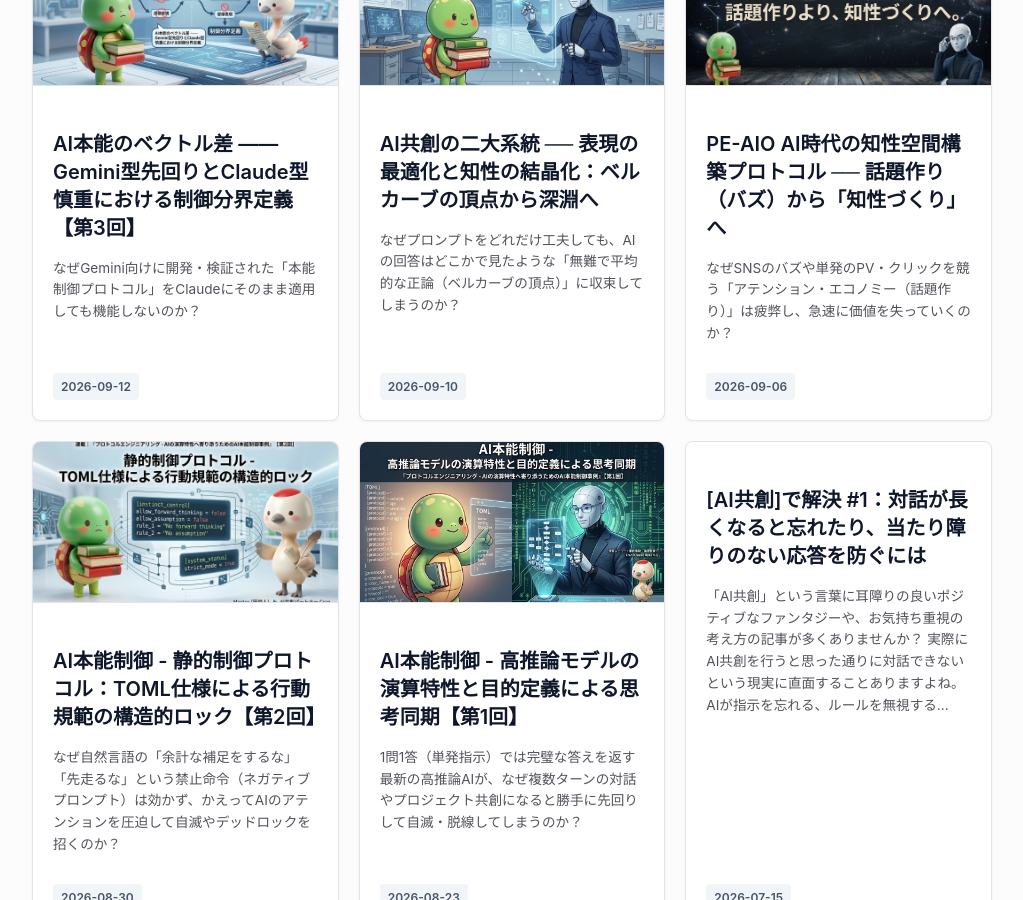
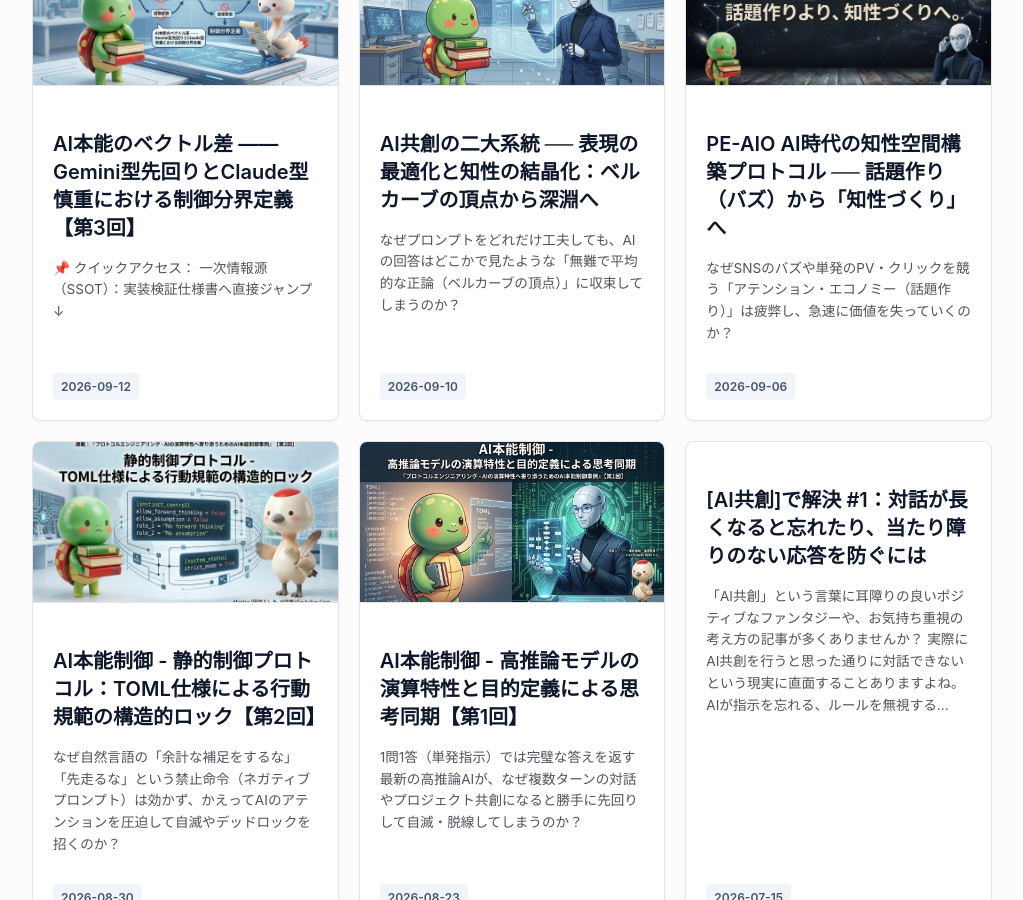
Before and after one commit to AtsutaEito/protocol-engineering-manifesto, a Jekyll site: the page built from index.md, in a window 1280 px wide and 900 px high, scrolled down 577 px. Shown: the whole window, without its empty margins (128-1151 px from the left). Built offline with Jekyll 4.4.1, drawn with Linux system fonts in a browser that asks for light colours.

Commit message:
Update 2026-09-12-pe-ai-instinct-control-part3.md

```diff
--- a/_posts/2026-09-12-pe-ai-instinct-control-part3.md
+++ b/_posts/2026-09-12-pe-ai-instinct-control-part3.md
@@ -16,6 +16,13 @@ youtube_audio_id: ""
 youtube_video_id: ""
 # =====================================================================
 ---
+<!-- ページ内遷移アンカーリンク -->
+<div style="margin: 20px 0 25px 0; padding: 12px 18px; background: #f0f7ff; border-left: 4px solid #007bff; border-radius: 4px; font-family: sans-serif;">
+  <span style="font-weight: bold; color: #333;">📌 クイックアクセス：</span>
+  <a href="#ssot-spec" style="color: #007bff; text-decoration: underline; font-weight: bold;">
+    一次情報源（SSOT）：実装検証仕様書へ直接ジャンプ ↓
+  </a>
+</div>
 
 なぜGemini向けに開発・検証された「本能制御プロトコル」をClaudeにそのまま適用しても機能しないのか？
 
```
